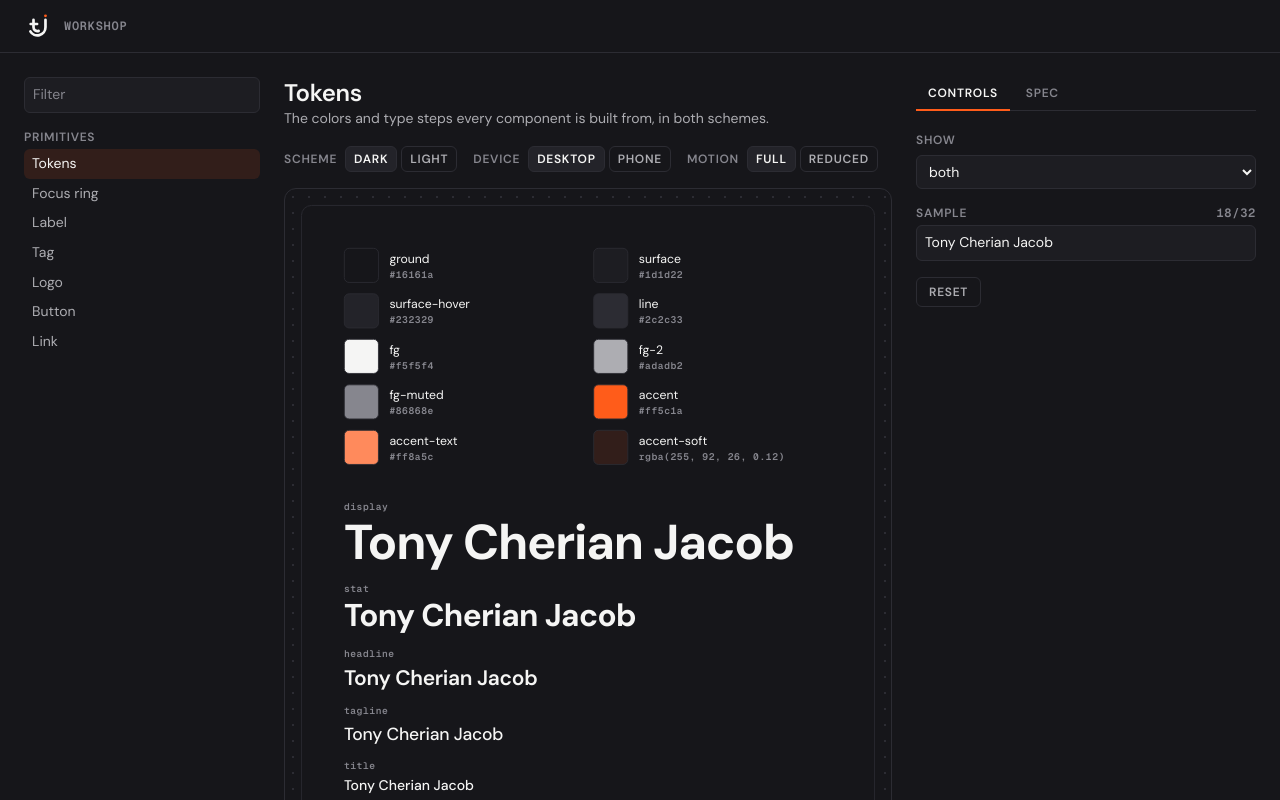
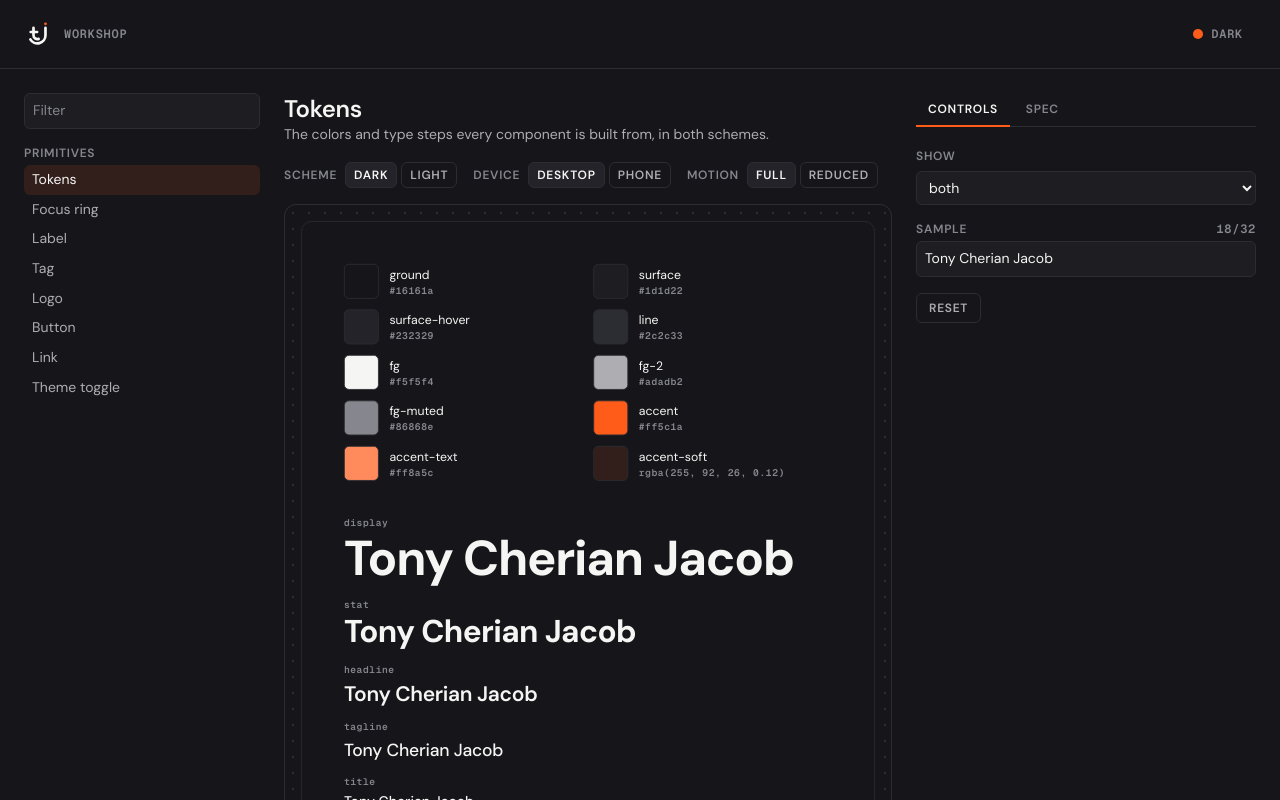
Before and after one commit to TonyCJ7/portfolio, a Next.js app: page /workshop/tokens in a window 1280 px wide. Shown: the top 800 px of the page. Built offline with nearby package versions, Linux system fonts and the light colour scheme.

Commit message:
feat: add theme toggle

```diff
--- a/src/app/globals.css
+++ b/src/app/globals.css
@@ -81,6 +81,8 @@
   --spot: rgba(255, 92, 26, 0.08);
   --lift-line: rgba(245, 245, 244, 0.08);
   --lift-shadow: rgba(0, 0, 0, 0.25);
+  --theme-dot-fill: var(--accent);
+  --theme-dot-ring: transparent;
   color-scheme: dark;
 }
 
@@ -99,6 +101,8 @@
   --spot: rgba(201, 58, 8, 0.06);
   --lift-line: #dcdcda;
   --lift-shadow: rgba(22, 22, 26, 0.1);
+  --theme-dot-fill: transparent;
+  --theme-dot-ring: var(--fg);
   color-scheme: light;
 }
 
@@ -240,3 +244,37 @@ body {
 :focus:not(:focus-visible) {
   outline: none;
 }
+
+@layer components {
+  .theme-dot {
+    background: var(--theme-dot-fill);
+    box-shadow: inset 0 0 0 2px var(--theme-dot-ring);
+  }
+}
+
+::view-transition-old(root),
+::view-transition-new(root) {
+  animation: none;
+  mix-blend-mode: normal;
+}
+
+::view-transition-new(root) {
+  animation: reveal 500ms var(--ease-out-tj);
+}
+
+@keyframes reveal {
+  from {
+    clip-path: circle(0 at var(--vt-x) var(--vt-y));
+  }
+  to {
+    clip-path: circle(var(--vt-r) at var(--vt-x) var(--vt-y));
+  }
+}
+
+html.theme-fade,
+html.theme-fade * {
+  transition:
+    background-color 300ms var(--ease-standard),
+    color 300ms var(--ease-standard),
+    border-color 300ms var(--ease-standard) !important;
+}
--- a/src/app/workshop/_components/Stage/Stage.tsx
+++ b/src/app/workshop/_components/Stage/Stage.tsx
@@ -1,19 +1,20 @@
 "use client";
 
-import { useEffect, useRef, useState } from "react";
+import { useEffect, useLayoutEffect, useRef, useState } from "react";
 import type { ArgValue, FrameContext, WorkshopEntry } from "@/types/workshop";
 
 type StageProps = {
   entry: WorkshopEntry;
   args: Record<string, ArgValue>;
   ctx: FrameContext;
+  onCtxChange: (patch: Partial<FrameContext>) => void;
 };
 
 const FRAME_WIDTH = { desktop: 656, phone: 390 };
 
 const STAGE_INSET = 32;
 
-export default function Stage({ entry, args, ctx }: StageProps) {
+export default function Stage({ entry, args, ctx, onCtxChange }: StageProps) {
   const stageRef = useRef<HTMLDivElement>(null);
   const frameRef = useRef<HTMLDivElement>(null);
   const [stageWidth, setStageWidth] = useState(0);
@@ -45,6 +46,27 @@ export default function Stage({ entry, args, ctx }: StageProps) {
     return () => observer.disconnect();
   }, []);
 
+  // Layout effect: it re-subscribes in the commit that writes data-scheme, so React's write is not echoed.
+  useLayoutEffect(() => {
+    const frame = frameRef.current;
+
+    if (frame === null) {
+      return;
+    }
+
+    const observer = new MutationObserver(() => {
+      const scheme = frame.dataset.scheme === "light" ? "light" : "dark";
+
+      if (scheme !== ctx.scheme) {
+        onCtxChange({ scheme });
+      }
+    });
+
+    observer.observe(frame, { attributes: true, attributeFilter: ["data-scheme"] });
+
+    return () => observer.disconnect();
+  }, [ctx.scheme, onCtxChange]);
+
   return (
     <div
       ref={stageRef}
--- a/src/app/workshop/_components/WorkshopView/WorkshopView.tsx
+++ b/src/app/workshop/_components/WorkshopView/WorkshopView.tsx
@@ -54,7 +54,7 @@ export default function WorkshopView({ entryId }: WorkshopViewProps) {
           <p className="max-w-measure text-small text-fg-2">{entry.lede}</p>
         </div>
         <Toolbar ctx={ctx} onChange={setCtx} />
-        <Stage entry={entry} args={args} ctx={ctx} />
+        <Stage entry={entry} args={args} ctx={ctx} onCtxChange={setCtx} />
         <UsageLine code={entry.usage(args, ctx)} />
       </div>
       <aside className="flex min-w-0 flex-col gap-4">
--- a/src/app/workshop/entries.ts
+++ b/src/app/workshop/entries.ts
@@ -6,6 +6,7 @@ import { entry as tag } from "@/components/Tag/Tag.workshop";
 import { entry as logo } from "@/components/Logo/Logo.workshop";
 import { entry as button } from "@/components/Button/Button.workshop";
 import { entry as link } from "@/components/Link/Link.workshop";
+import { entry as themeToggle } from "@/components/ThemeToggle/ThemeToggle.workshop";
 
 export const entries: WorkshopEntry[] = [
   tokens,
@@ -15,6 +16,7 @@ export const entries: WorkshopEntry[] = [
   logo,
   button,
   link,
+  themeToggle,
 ];
 
 export function findEntry(id: string): WorkshopEntry | undefined {
--- a/src/app/workshop/layout.tsx
+++ b/src/app/workshop/layout.tsx
@@ -1,5 +1,6 @@
 import type { Metadata } from "next";
 import LogoLink from "@/components/Logo/LogoLink";
+import ThemeToggle from "@/components/ThemeToggle/ThemeToggle";
 
 export const metadata: Metadata = {
   title: "Workshop · Tony Cherian Jacob",
@@ -14,6 +15,9 @@ export default function WorkshopLayout({ children }: LayoutProps<"/workshop">) {
         <span className="font-mono text-label uppercase text-fg-muted">
           Workshop
         </span>
+        <div className="ms-auto">
+          <ThemeToggle size="text" />
+        </div>
       </header>
       {children}
     </div>
--- /dev/null
+++ b/src/components/ThemeToggle/ThemeToggle.tsx
@@ -0,0 +1,46 @@
+"use client";
+
+import { useRef } from "react";
+import Label from "@/components/Label/Label";
+import { useTheme } from "@/hooks/useTheme";
+
+type ThemeToggleProps = {
+  size?: "auto" | "text" | "icon";
+};
+
+const BUTTON_CLASSES =
+  "group inline-flex min-h-11 min-w-11 items-center justify-center gap-2 rounded-full border border-transparent px-3 text-fg-muted hover:bg-surface hover:border-line hover:text-fg focus-visible:text-fg active:bg-surface active:text-fg transition-colors duration-150 ease-standard";
+
+const DOT_CLASSES =
+  "theme-dot size-2.5 rounded-full transition-transform duration-75 group-active:scale-60 motion-reduce:transition-none";
+
+const WORD_COLOR_CLASSES =
+  "transition-colors duration-150 ease-standard group-hover:text-fg group-focus-visible:text-fg group-active:text-fg";
+
+const WORD_VISIBILITY = {
+  auto: "phone:hidden",
+  text: "",
+  icon: "hidden",
+};
+
+export default function ThemeToggle({ size = "auto" }: ThemeToggleProps) {
+  const buttonRef = useRef<HTMLButtonElement>(null);
+  const { theme, toggle } = useTheme(buttonRef);
+  const next = theme === "light" ? "dark" : "light";
+
+  return (
+    <button
+      ref={buttonRef}
+      type="button"
+      aria-pressed={theme === "light"}
+      aria-label={`Switch to ${next} theme`}
+      onClick={toggle}
+      className={BUTTON_CLASSES}
+    >
+      <span aria-hidden className={DOT_CLASSES} />
+      <Label className={`${WORD_COLOR_CLASSES} ${WORD_VISIBILITY[size]}`}>
+        {theme}
+      </Label>
+    </button>
+  );
+}
--- /dev/null
+++ b/src/components/ThemeToggle/ThemeToggle.workshop.tsx
@@ -0,0 +1,39 @@
+import { defineEntry, jsx, select, STATES } from "@/app/workshop/controls";
+import ThemeToggle from "./ThemeToggle";
+
+export const entry = defineEntry({
+  id: "theme-toggle",
+  name: "Theme toggle",
+  stage: 1,
+  center: true,
+  lede: "Text pill on desktop, icon-only on phone. Click it here and the frame switches scheme, the same way the site will.",
+  controls: {
+    state: select("State", STATES, "rest"),
+    size: select("Size", ["auto", "text", "icon"], "auto"),
+  },
+  spec: {
+    folder: "src/components/ThemeToggle/",
+    props: [
+      "size: auto | text | icon (default auto; auto drops the word on phone)",
+      "Switches the nearest [data-scheme] ancestor, otherwise html[data-theme] and tj-theme",
+    ],
+    tokens: [
+      "Dot 10 px: Tangerine fill in dark, 2 px Text ring in light",
+      "Word: mono label, Text Muted at rest, Text on hover, focus and pressed",
+      "Surface fill and Line border on hover, Surface when pressed, full radius",
+    ],
+    motion: [
+      "Color 150 ms standard; dot scales to 0.6 over 75 ms while pressed",
+      "Site switch: View Transitions circle from the toggle, 500 ms out curve",
+      "300 ms crossfade without View Transitions; instant under reduced motion",
+    ],
+    a11y: [
+      "aria-pressed is true in light; aria-label names the scheme it switches to",
+      "Min 44 x 44 px hit area, icon form included",
+      "Dot is hidden from screen readers",
+    ],
+  },
+  render: (args) => <ThemeToggle size={args.size} />,
+  usage: (args) =>
+    jsx("ThemeToggle", { size: args.size === "auto" ? undefined : args.size }),
+});
--- /dev/null
+++ b/src/hooks/useTheme.ts
@@ -0,0 +1,141 @@
+"use client";
+
+import {
+  useCallback,
+  useSyncExternalStore,
+  type MouseEvent,
+  type RefObject,
+} from "react";
+import { THEME_KEY, type Theme } from "@/types/theme";
+import { useReducedMotion } from "./useReducedMotion";
+
+type UseThemeResult = {
+  theme: Theme;
+  toggle: (event: MouseEvent<HTMLElement>) => void;
+};
+
+const FADE_MS = 300;
+
+let fadeTimer: ReturnType<typeof setTimeout> | undefined;
+
+function themeScope(element: HTMLElement | null): HTMLElement {
+  return element?.closest<HTMLElement>("[data-scheme]")
+    ?? document.documentElement;
+}
+
+function readTheme(scope: HTMLElement): Theme {
+  const value = scope.dataset.scheme ?? document.documentElement.dataset.theme;
+
+  return value === "light" ? "light" : "dark";
+}
+
+function writeTheme(scope: HTMLElement, next: Theme): void {
+  if (scope !== document.documentElement) {
+    scope.dataset.scheme = next;
+
+    return;
+  }
+
+  scope.dataset.theme = next;
+
+  try {
+    localStorage.setItem(THEME_KEY, next);
+  } catch {
+    // Blocked storage: the theme still applies until the next visit.
+  }
+}
+
+function clickOrigin(event: MouseEvent<HTMLElement>): { x: number; y: number } {
+  if (event.detail !== 0) {
+    return { x: event.clientX, y: event.clientY };
+  }
+
+  const rect = event.currentTarget.getBoundingClientRect();
+
+  return { x: rect.left + rect.width / 2, y: rect.top + rect.height / 2 };
+}
+
+function setRevealOrigin(event: MouseEvent<HTMLElement>): void {
+  const { x, y } = clickOrigin(event);
+  const radius = Math.hypot(
+    Math.max(x, window.innerWidth - x),
+    Math.max(y, window.innerHeight - y),
+  );
+  const style = document.documentElement.style;
+
+  style.setProperty("--vt-x", `${x}px`);
+  style.setProperty("--vt-y", `${y}px`);
+  style.setProperty("--vt-r", `${radius}px`);
+}
+
+function fade(apply: () => void): void {
+  const html = document.documentElement;
+
+  clearTimeout(fadeTimer);
+  html.classList.add("theme-fade");
+  apply();
+  fadeTimer = setTimeout(() => html.classList.remove("theme-fade"), FADE_MS);
+}
+
+function getServerSnapshot(): Theme {
+  return "dark";
+}
+
+export function useTheme(
+  scopeRef: RefObject<HTMLElement | null>,
+): UseThemeResult {
+  const reducedMotion = useReducedMotion();
+
+  const subscribe = useCallback(
+    (onChange: () => void) => {
+      const html = document.documentElement;
+      const scope = themeScope(scopeRef.current);
+      const observer = new MutationObserver(onChange);
+
+      observer.observe(html, { attributes: true, attributeFilter: ["data-theme"] });
+
+      if (scope !== html) {
+        observer.observe(scope, {
+          attributes: true,
+          attributeFilter: ["data-scheme"],
+        });
+      }
+
+      return () => observer.disconnect();
+    },
+    [scopeRef],
+  );
+
+  const getSnapshot = useCallback(
+    () => readTheme(themeScope(scopeRef.current)),
+    [scopeRef],
+  );
+
+  const theme = useSyncExternalStore(subscribe, getSnapshot, getServerSnapshot);
+
+  const toggle = useCallback(
+    (event: MouseEvent<HTMLElement>) => {
+      const scope = themeScope(scopeRef.current);
+      const next: Theme = readTheme(scope) === "light" ? "dark" : "light";
+      const apply = () => writeTheme(scope, next);
+
+      if (scope !== document.documentElement || reducedMotion) {
+        apply();
+
+        return;
+      }
+
+      if (typeof document.startViewTransition !== "function") {
+        fade(apply);
+
+        return;
+      }
+
+      setRevealOrigin(event);
+      document.startViewTransition(apply);
+    },
+    [scopeRef, reducedMotion],
+  );
+
+  return { theme, toggle };
+}
```
Also changed, not shown: 7 other files (tests, documents, lock files or other folders).
